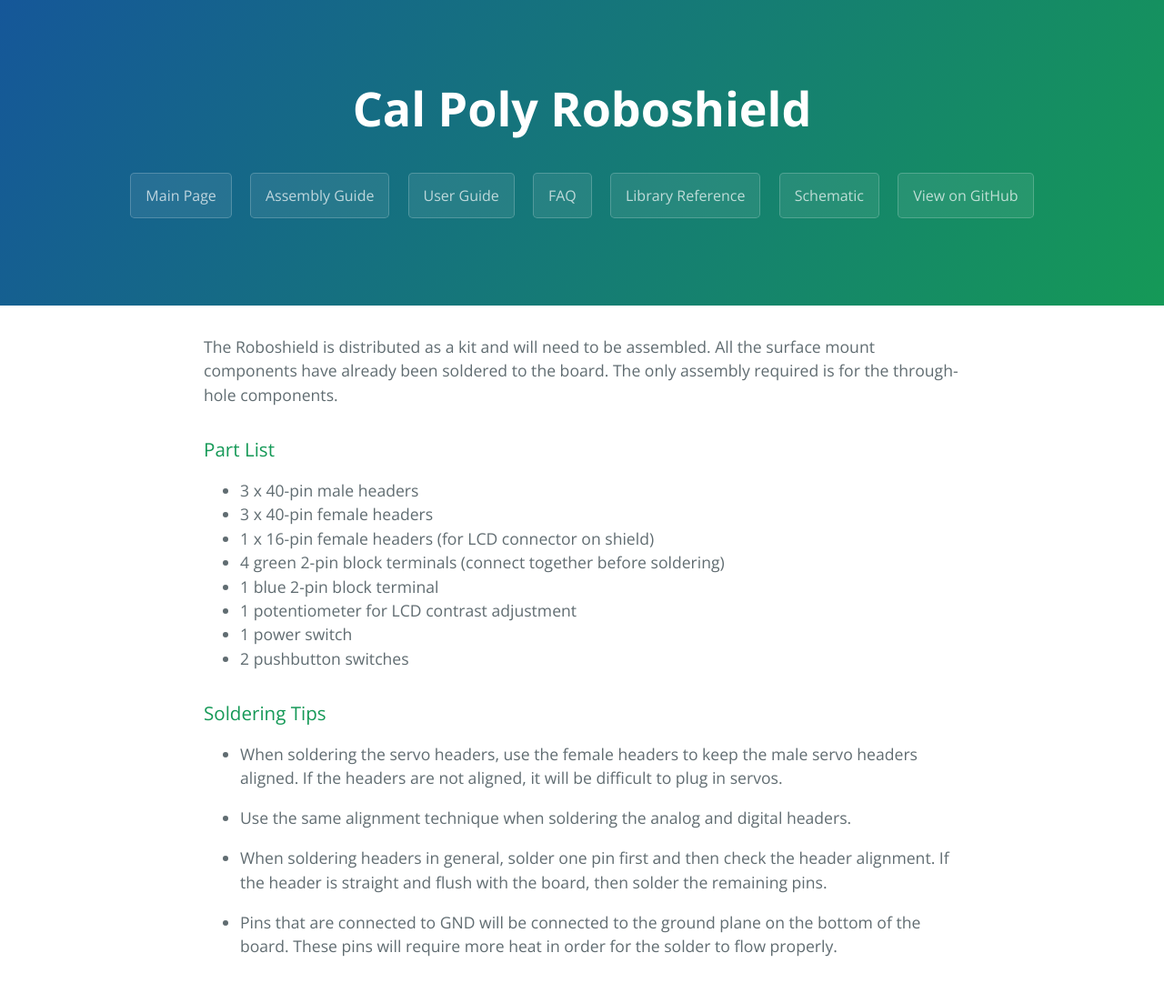
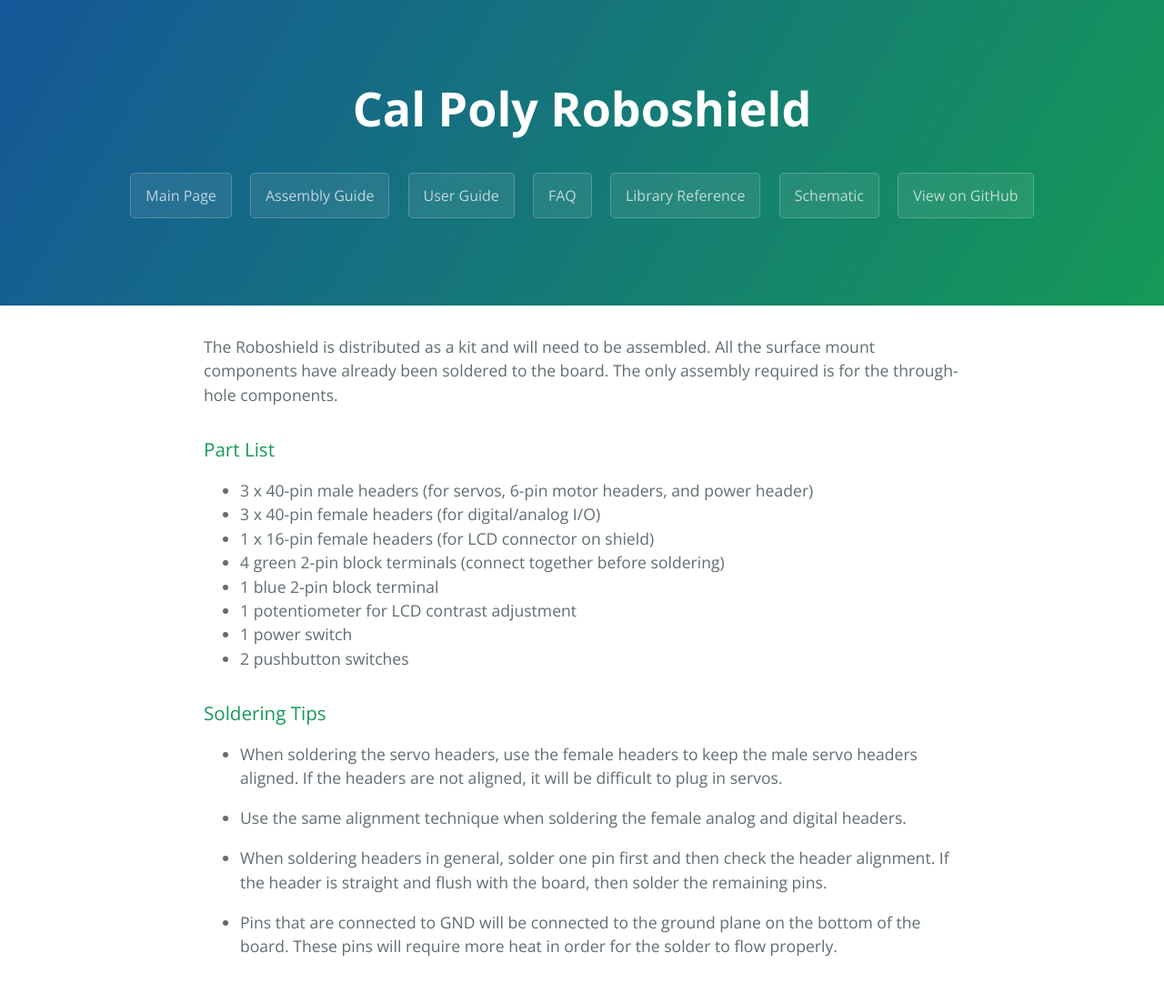
Before and after one commit to bgomberg/roboshield, a Jekyll site: the page built from assembly.md, in a window 1280 px wide. Shown: the whole page at 91% size. Built offline with Jekyll 4.4.1, drawn with Linux system fonts in a browser that asks for light colours.

Commit message:
update assembly manual

```diff
--- a/assembly.md
+++ b/assembly.md
@@ -7,8 +7,8 @@
 
 ### Part List
 
-* 3 x 40-pin male headers
-* 3 x 40-pin female headers
+* 3 x 40-pin male headers (for servos, 6-pin motor headers, and power header)
+* 3 x 40-pin female headers (for digital/analog I/O)
 * 1 x 16-pin female headers (for LCD connector on shield)
 * 4 green 2-pin block terminals (connect together before soldering)
 * 1 blue 2-pin block terminal
@@ -20,7 +20,7 @@
 
 * When soldering the servo headers, use the female headers to keep the male servo headers aligned.  If the headers are not aligned, it will be difficult to plug in servos.
 
-* Use the same alignment technique when soldering the analog and digital headers.
+* Use the same alignment technique when soldering the female analog and digital headers.
 
 * When soldering headers in general, solder one pin first and then check the header alignment.  If the header is straight and flush with the board, then solder the remaining pins.
 
--- a/index.html
+++ b/index.html
@@ -30,9 +30,6 @@
       <li>input pins protected against high voltage application</li>
    </ul>
    <li>support for the GY-521 accelerometer/gyroscope breakout board
-   <ul>
-      <li>readily available on Ebay</li>
-   </ul>
    <li>external servo and motor supply capable
 </ul>
 
```
Also changed, not shown: other parts of index.html (+1 -1 lines).
